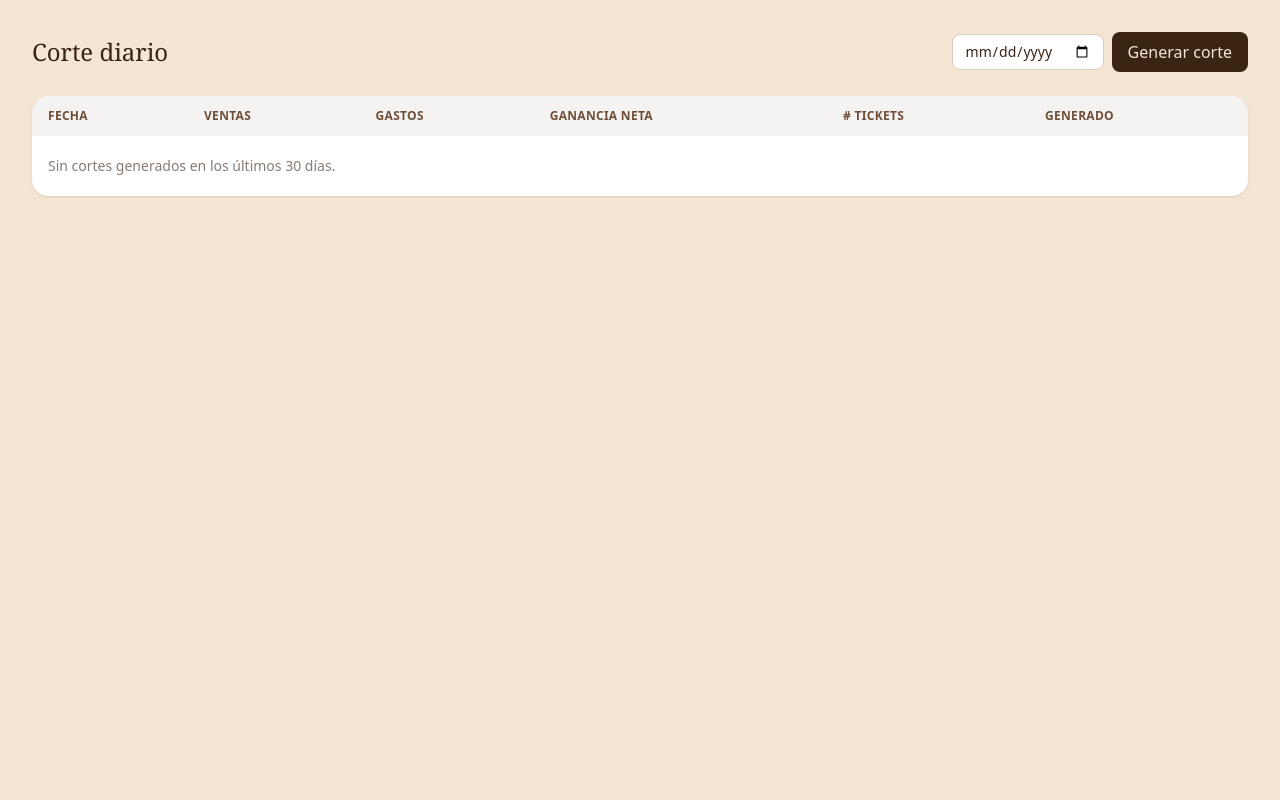
After one commit to EmilianoLedesma/Coffe_Code_App, a Flask app: template web-admin/app/templates/corte_diario.html in a window 1280 px wide. The commit adds this page. Run offline with Flask 3, Linux system fonts and the light colour scheme; the template is opened without the code that fills it, so the values that code supplies are empty; some libraries are stand-ins or nearby versions.

Commit message:
feat(web-admin): pagina de corte diario con historial

```diff
--- a/web-admin/app/__init__.py
+++ b/web-admin/app/__init__.py
@@ -24,6 +24,7 @@ def create_app(config_overrides: dict | None = None) -> Flask:
     from app.blueprints.ingredientes import bp as ingredientes_bp
     from app.blueprints.recetas import bp as recetas_bp
     from app.blueprints.reportes import bp as reportes_bp
+    from app.blueprints.cortes_diarios import bp as cortes_diarios_bp
 
     app.register_blueprint(auth_bp)
     app.register_blueprint(dashboard_bp)
@@ -32,6 +33,7 @@ def create_app(config_overrides: dict | None = None) -> Flask:
     app.register_blueprint(ingredientes_bp)
     app.register_blueprint(recetas_bp)
     app.register_blueprint(reportes_bp)
+    app.register_blueprint(cortes_diarios_bp)
 
     @app.get("/health")
     def health():
--- a/web-admin/app/templates/base.html
+++ b/web-admin/app/templates/base.html
@@ -36,6 +36,7 @@
       <a href="{{ url_for('productos.listar') }}" class="block px-3 py-2 rounded-lg hover:bg-coffee/40">Productos</a>
       <a href="{{ url_for('ingredientes.listar') }}" class="block px-3 py-2 rounded-lg hover:bg-coffee/40">Ingredientes</a>
       <a href="{{ url_for('recetas.listar') }}" class="block px-3 py-2 rounded-lg hover:bg-coffee/40">Recetas</a>
+      <a href="{{ url_for('cortes_diarios.index') }}" class="block px-3 py-2 rounded-lg hover:bg-coffee/40">Corte diario</a>
     </nav>
     <div class="px-6 py-4 border-t border-coffee/40 text-xs">
       <div class="truncate">{{ session.get('correo') }}</div>
--- /dev/null
+++ b/web-admin/app/templates/corte_diario.html
@@ -0,0 +1,40 @@
+{% extends "base.html" %}
+{% block title %}Corte diario — Coffee Code Admin{% endblock %}
+{% block content %}
+<div class="flex items-center justify-between mb-6">
+  <h1 class="text-2xl font-serif">Corte diario</h1>
+  <form action="{{ url_for('cortes_diarios.generar') }}" method="post" class="flex items-center gap-2">
+    <input type="date" name="fecha" class="rounded-lg border border-caramel/40 px-3 py-1.5 text-sm">
+    <button type="submit" class="bg-espresso text-cream px-4 py-2 rounded-lg hover:bg-coffee">Generar corte</button>
+  </form>
+</div>
+
+<div class="card overflow-hidden">
+  <table class="w-full text-sm">
+    <thead class="bg-espresso/5 text-left text-xs uppercase tracking-wide text-coffee">
+      <tr>
+        <th class="px-4 py-3">Fecha</th>
+        <th class="px-4 py-3">Ventas</th>
+        <th class="px-4 py-3">Gastos</th>
+        <th class="px-4 py-3">Ganancia neta</th>
+        <th class="px-4 py-3"># Tickets</th>
+        <th class="px-4 py-3">Generado</th>
+      </tr>
+    </thead>
+    <tbody>
+      {% for corte in cortes %}
+      <tr class="border-t border-caramel/20 hover:bg-cream/60">
+        <td class="px-4 py-3">{{ corte.fecha }}</td>
+        <td class="px-4 py-3">${{ "%.2f"|format(corte.total_ventas|float) }}</td>
+        <td class="px-4 py-3">${{ "%.2f"|format(corte.total_gastos|float) }}</td>
+        <td class="px-4 py-3">${{ "%.2f"|format(corte.ganancia_neta|float) }}</td>
+        <td class="px-4 py-3">{{ corte.num_tickets }}</td>
+        <td class="px-4 py-3">{{ corte.generado_en }}</td>
+      </tr>
+      {% else %}
+      <tr><td colspan="6" class="px-4 py-5 text-sm text-espresso/60">Sin cortes generados en los últimos 30 días.</td></tr>
+      {% endfor %}
+    </tbody>
+  </table>
+</div>
+{% endblock %}
```
Also changed, not shown: web-admin/app/api_client.py (+11 -0 lines), web-admin/app/blueprints/cortes_diarios.py (added, +30 -0 lines), web-admin/tests/test_corte_diario.py (added, +68 -0 lines).
